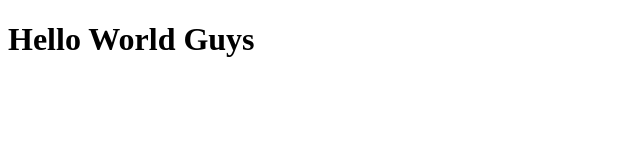
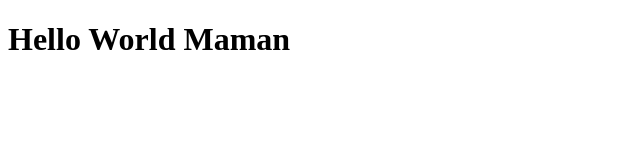
Before and after one commit to maman33/test, a plain HTML site: page index.html in a window 1280 px wide. Shown: the full height of the page, 0-640 px from the left. Drawn offline with Linux system fonts and the light colour scheme.

Commit message:
Update index.html

```diff
--- a/index.html
+++ b/index.html
@@ -4,6 +4,6 @@
     <title>Test</title>
   </head>
   <body>
-    <h1>Hello World Guys</h1>
+    <h1>Hello World Maman</h1>
   </body>
 </html>
```
